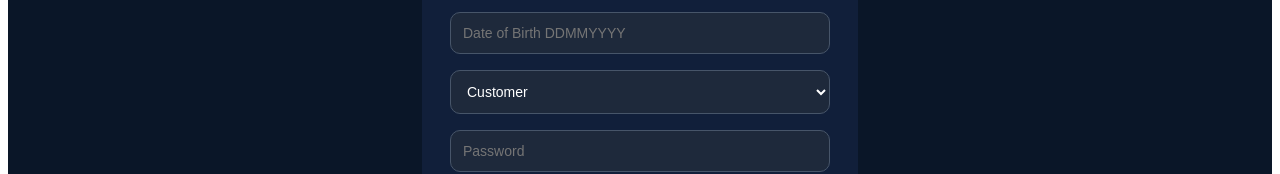
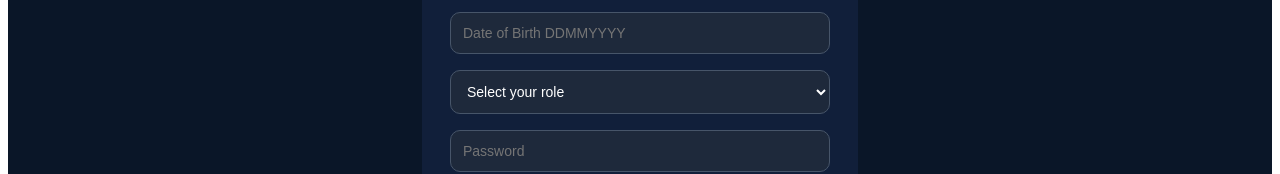
Before and after one commit to matiur25580/Enterprise-AI-Powered-Digital-Banking-Fraud-Detection-DevOps-Command-Center, a React (Vite) app in the folder client/: page /register in a window 1280 px wide. Shown: the part 361-535 px from the top of the page. Built offline with nearby package versions, Linux system fonts and the light colour scheme.

Commit message:
fix: role placeholder both pages

```diff
--- a/client/src/pages/auth/Login.tsx
+++ b/client/src/pages/auth/Login.tsx
@@ -1,7 +1,7 @@
 import { useState } from 'react';
 export default function Login(){
   const [theme,setTheme]=useState('dark');
-  const [role,setRole]=useState('Customer');
+  const [role,setRole]=useState('');
   const [email,setEmail]=useState('');
   const [pw,setPw]=useState('');
   const [err,setErr]=useState('');
@@ -37,7 +37,7 @@ export default function Login(){
         {err&&<p style={{background:'#fee2e2',color:'#dc2626',padding:'10px',borderRadius:'8px',fontSize:'13px'}}>{err}</p>}
         {msg&&<p style={{background:'#dcfce7',color:'#16a34a',padding:'10px',borderRadius:'8px',fontSize:'13px'}}>{msg}</p>}
         <select value={role} onChange={e=>setRole(e.target.value)} style={s}>
-          <option>Customer</option><option>Admin</option><option>RiskManager</option><option>SupportAgent</option>
+          <option value="" disabled>Select your role</option><option>Customer</option><option>Admin</option><option>RiskManager</option><option>SupportAgent</option>
         </select>
         <input placeholder="Email" value={email} onChange={e=>setEmail(e.target.value)} style={s} />
         <input placeholder="Password" type="password" value={pw} onChange={e=>setPw(e.target.value)} style={s} />
--- a/client/src/pages/auth/Register.tsx
+++ b/client/src/pages/auth/Register.tsx
@@ -1,7 +1,7 @@
 import { useState } from 'react';
 export default function Register(){
   const [theme,setTheme]=useState('dark');
-  const [form,setForm]=useState({name:'',email:'',phone:'',dob:'',role:'Customer',password:'',confirm:''});
+  const [form,setForm]=useState({name:'',email:'',phone:'',dob:'',role:'',password:'',confirm:''});
   const [err,setErr]=useState('');
   const dark=theme==='dark';
   const inputStyle={width:'100%',padding:'12px',margin:'8px 0',borderRadius:'10px',fontSize:'14px',boxSizing:'border-box' as const,
@@ -31,7 +31,7 @@ export default function Register(){
         <input placeholder="Contact Number" value={form.phone} onChange={e=>setForm({...form,phone:e.target.value})} style={inputStyle} />
         <input placeholder="Date of Birth DDMMYYYY" value={form.dob} onChange={e=>setForm({...form,dob:e.target.value})} style={inputStyle} />
         <select value={form.role} onChange={e=>setForm({...form,role:e.target.value})} style={inputStyle}>
-          <option>Customer</option><option>Admin</option><option>RiskManager</option><option>SupportAgent</option>
+          <option value="" disabled>Select your role</option><option>Customer</option><option>Admin</option><option>RiskManager</option><option>SupportAgent</option>
         </select>
         <input type="password" placeholder="Password" value={form.password} onChange={e=>setForm({...form,password:e.target.value})} style={inputStyle} />
         <input type="password" placeholder="Confirm Password" value={form.confirm} onChange={e=>setForm({...form,confirm:e.target.value})} style={inputStyle} />
```
